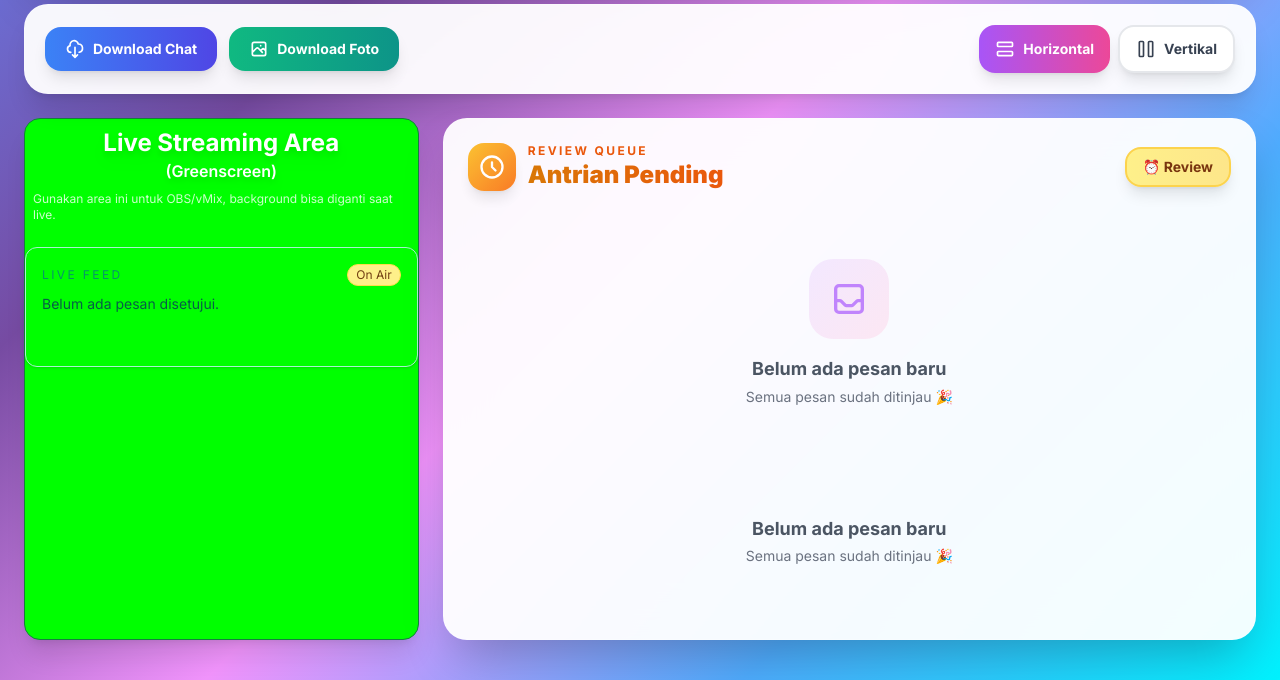
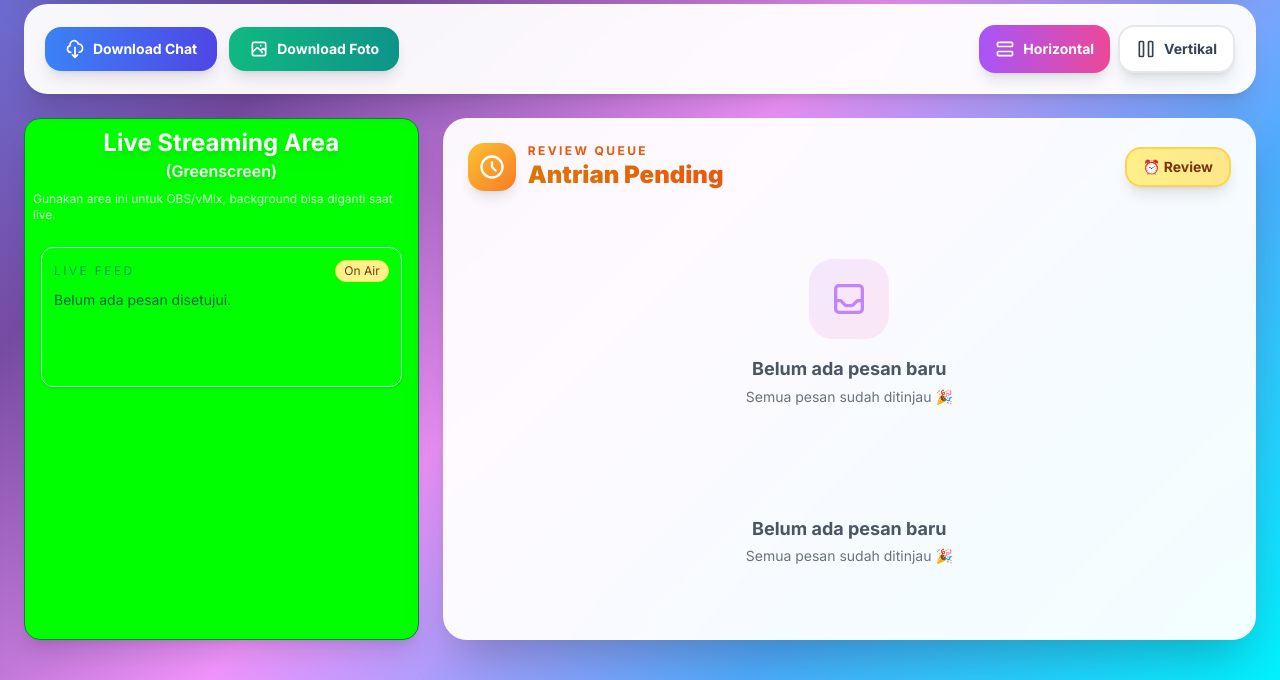
Before and after one commit to FlamionZ/wedding-livechat, a Laravel app: page /admin/dashboard in a window 1280 px wide. Shown: the part 190-870 px from the top of the page. Run offline with Laravel 12, Linux system fonts and the light colour scheme; a user stored in the database is signed in; data comes from the database, SQL or seed files in the repository; data that the repository does not hold is empty; style sheets or scripts are compiled from the project's sources.

Commit message:
tinggal update ui

```diff
--- a/resources/views/admin/dashboard.blade.php
+++ b/resources/views/admin/dashboard.blade.php
@@ -112,8 +112,8 @@
                     <span class="text-white/80 text-xs mt-2 mb-2">Gunakan area ini untuk OBS/vMix, background bisa diganti saat live.</span>
                 </div>
                 <!-- Feed Pesan Live di dalam Greenscreen -->
-                <div class="w-full flex-1 flex flex-col items-center justify-start">
-                    <div class="w-full max-w-xs sm:max-w-sm md:max-w-md mx-auto bg-[#00FF00] rounded-xl shadow border border-emerald-200 p-2 sm:p-4 mt-2" style="max-height:340px; min-height:120px; overflow-y:auto;" data-feed-scroll>
+                <div class="w-full flex-1 flex flex-col items-center justify-start px-4">
+                    <div class="w-full max-w-4xl bg-[#00FF00] rounded-xl shadow border border-emerald-200 p-2 sm:p-3 mt-2" style="max-height:360px; min-height:140px; overflow-y:auto;" data-feed-scroll>
                         <div class="flex items-center justify-between mb-2">
                             <span class="text-xs uppercase tracking-[0.2em] text-emerald-600">Live Feed</span>
                             <span class="px-2 py-0.5 text-xs rounded-full bg-yellow-200 text-yellow-900 border border-yellow-300">On Air</span>
```
